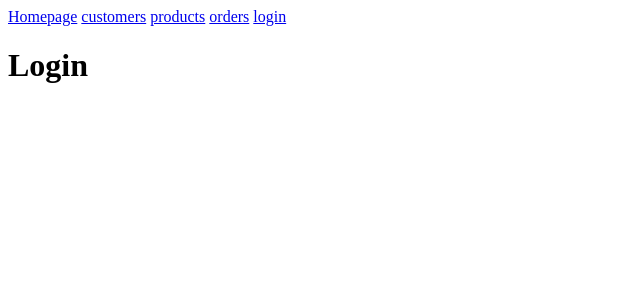
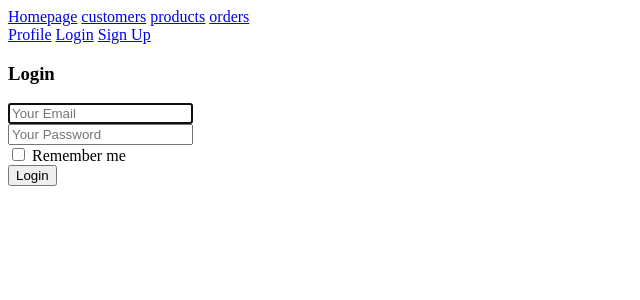
Before and after one commit to PythThm/Agile-Development-Project, a Flask app: page /login in a window 1280 px wide. Shown: the top 300 px of the page, without its empty margins (0-640 px from the left). Run offline with Flask 3, Linux system fonts and the light colour scheme.

Commit message:
Login step 1

```diff
--- a/app.py
+++ b/app.py
@@ -25,7 +25,7 @@ app.register_blueprint(html_bp, url_prefix="/")
 
 app.instance_path = Path("data").resolve()
 app.config["SQLALCHEMY_DATABASE_URI"] = f'sqlite:///{ app.instance_path }/store.sqlite'
-app.config["SECRET_KEY"] = "secretkyey"
+app.config["SECRET_KEY"] = "secretkey"
 db.init_app(app)
 
 
--- a/routes/html.py
+++ b/routes/html.py
@@ -7,10 +7,6 @@ html_bp = Blueprint("html", __name__)
 @html_bp.route('/')
 def home():
     return render_template('home.html')
-
-@html_bp.route('/login')
-def login():
-    return render_template("login.html")
 
 @html_bp.route('/home')
 def home_page():
@@ -61,3 +57,17 @@ def order_process_web(order_id):
         return message, 400
     db.session.commit()
     return redirect(url_for("html.orders"))
+
+
+# auth
+@html_bp.route('/login')
+def login():
+    return render_template('login.html')
+
+@html_bp.route('/signup')
+def signup():
+    return render_template('signup.html')
+
+@html_bp.route('/logout')
+def logout():
+    return render_template('logout.html')
--- a/templates/base.html
+++ b/templates/base.html
@@ -11,7 +11,12 @@
             <a href="/customers">customers</a>
             <a href="/products">products</a>
             <a href="/orders">orders</a>
-            <a href="{{url_for('html.login')}}">login</a>
+        </nav>
+
+        <nav>
+            <a href="/profile">Profile</a>
+            <a href="/login">Login</a>
+            <a href="/signup">Sign Up</a>
         </nav>
 
         <div>
--- a/templates/login.html
+++ b/templates/login.html
@@ -1,6 +1,29 @@
 {% extends "base.html" %}
 
 {% block content %}
-<h1>Login</h1>
+<div class="column is-4 is-offset-4">
+    <h3 class="title">Login</h3>
+    <div class="box">
+        <form method="POST" action="/login">
+            <div class="field">
+                <div class="control">
+                    <input class="input is-large" type="email" name="email" placeholder="Your Email" autofocus="">
+                </div>
+            </div>
 
+            <div class="field">
+                <div class="control">
+                    <input class="input is-large" type="password" name="password" placeholder="Your Password">
+                </div>
+            </div>
+            <div class="field">
+                <label class="checkbox">
+                    <input type="checkbox" name="remember">
+                    Remember me
+                </label>
+            </div>
+            <button class="button is-block is-info is-large is-fullwidth">Login</button>
+        </form>
+    </div>
+</div>
 {% endblock %}
```
Also changed, not shown: templates/profile.html (added, +7 -0 lines), templates/signup.html (added, +30 -0 lines).
